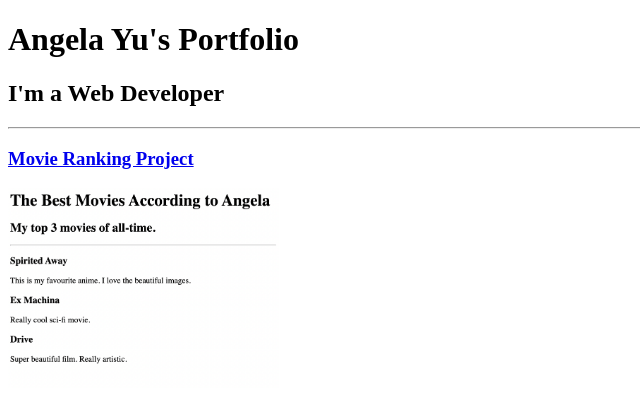
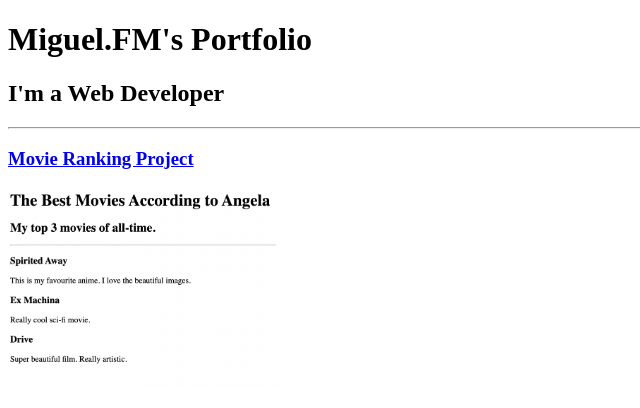
Before and after one commit to fmilhano/html-portfolio, a plain HTML site: page index.html in a window 1280 px wide. Shown: the top 408 px of the page, without its empty margins (0-640 px from the left). Drawn offline with Linux system fonts and the light colour scheme.

Commit message:
Update index.html

```diff
--- a/index.html
+++ b/index.html
@@ -8,7 +8,7 @@
 </head>
 <body>
 
-<h1>Angela Yu's Portfolio</h1>
+<h1>Miguel.FM's Portfolio</h1>
 <h2>I'm a Web Developer</h2>
 <hr />
 <h3><a href="./public/movie-ranking.html">Movie Ranking Project</a></h3>
```
